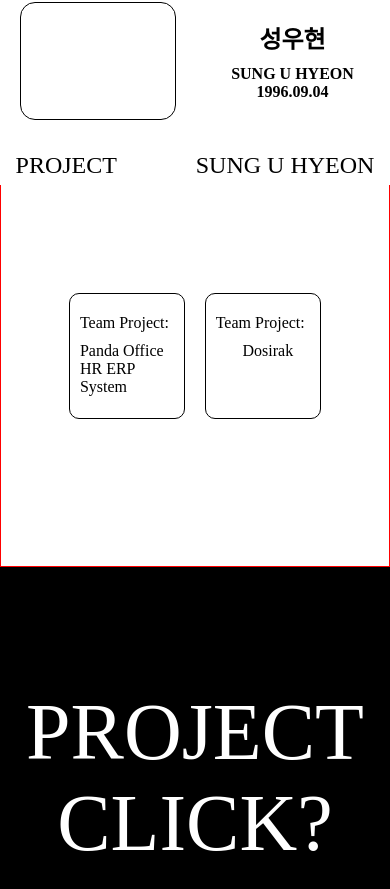
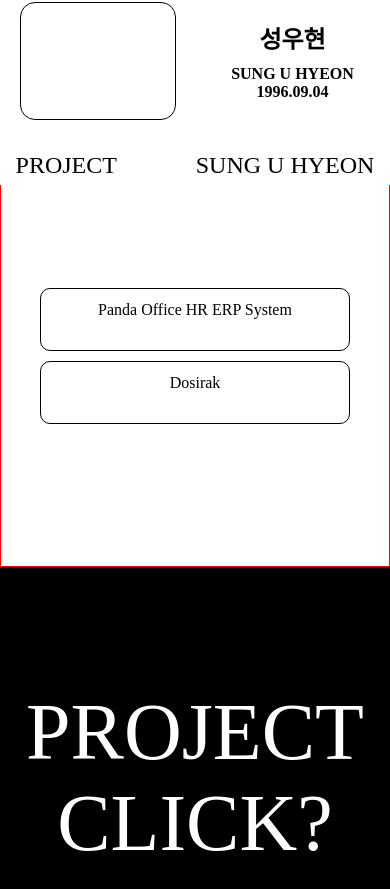
Before and after one commit to sunguh0904/sunguh0904.github.io, a React (Create React App) app: page / in a window 390 px wide. Shown: the part 1543-2432 px from the top of the page. Built offline with nearby package versions, Linux system fonts and the light colour scheme.

Commit message:
#24 feat 프로젝트 모바일 페이지 아이템 박스 구현

```diff
--- a/src/css/projcet.css
+++ b/src/css/projcet.css
@@ -163,22 +163,23 @@
     .project-list {
         width: 100%;
         height: 50vh;
-        flex-direction: initial;
-        gap: 5%;
         border: 1px solid #ff0000;
+        gap: 10px;
     }
 
     .project-item {
-        width: 30%;
-        height: 30%;
+        width: 80%;
+        height: 15%;
         border-radius: 10px;
-        padding: 20px 0 0 10px;
+        padding: 0;
+    }
+
+    .project-item-title {
+        display: none;
     }
 
     .project-item-name {
-        text-align: initial;
-        display: flex;
-        margin-top: 10%;
+        margin-top: 4%;
     }
 
     .project-view {
```
